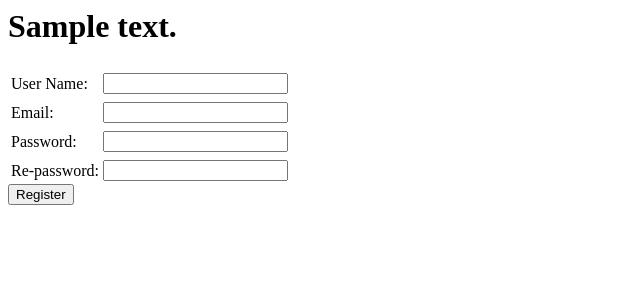
After one commit to amwoods3/WAM, a Django app: template wam/game/templates/game/register.html in a window 1280 px wide. The commit adds this page. Shown: the top 300 px of the page, without its empty margins (0-640 px from the left). Run offline with Django 3.2, Linux system fonts and the light colour scheme; tables that the repository leaves empty hold one stand-in row (values such as "Sample post"); the template is opened without the code that fills it: values that come from a table or form of the project are taken from there, most other values are stand-ins (such as "Sample title", 1, 10 or a date in 2020); parts of the project's set-up code (start-up, migrations or seed data) failed here and were passed over.

Commit message:
User registration finished.

```diff
--- a/wam/game/forms.py
+++ b/wam/game/forms.py
@@ -8,5 +8,6 @@ class UploadFileForm(forms.Form):
 
 class RegisterUser(forms.Form):
     user_name = forms.CharField(max_length=50)
-    password = forms.CharField(max_length=50)
-    re_password = forms.CharField(max_length=50)
+    email = forms.EmailField(max_length=100)
+    password = forms.CharField(max_length=50, widget=forms.PasswordInput)
+    re_password = forms.CharField(max_length=50, widget=forms.PasswordInput)
--- a/wam/game/models.py
+++ b/wam/game/models.py
@@ -11,3 +11,8 @@ class Game(models.Model):
     is_player1_turn = models.BooleanField(default=True)
     player1_ai = models.FilePathField(path="/scripts", match="*.py", recursive=True)
     player2_ai = models.FilePathField(path="/scripts", match="*.py", recursive=True)
+
+class UserLogin(models.Model):
+    user_name = models.CharField(max_length=100)
+    password = models.CharField(max_length=100)
+    email = models.CharField(max_length=100)
--- /dev/null
+++ b/wam/game/templates/game/register.html
@@ -0,0 +1,30 @@
+<h1>{{ question.question_text }}</h1>
+
+{% if error_message %}<p><strong>{{ error_message }}</strong></p>{% endif %}
+
+<form action="/game/registration/" method="post">
+{% csrf_token %}
+<table border='0'>
+<div class="fieldWrapper"><tr><td>
+        {{ form.user_name.errors }}</td><td></td></tr><tr><td>
+        <label for="id_user_name">User Name:</label></td><td>
+        {{ form.user_name }}</td></tr>
+    </div>
+    <div class="fieldWrapper"><tr><td>
+        {{ form.email.errors }}</td><td></td><tr><td>
+        <label for="id_email">Email:</label></td><td>
+        {{ form.email }}</td></tr>
+    </div>
+    <div class="fieldWrapper"><tr><td>
+        {{ form.password.errors }}</td><td></td><tr><td>
+        <label for="id_password">Password:</label></td><td>
+        {{ form.password }}</td></tr>
+    </div>
+    <div class="fieldWrapper"><tr><td>
+        {{ form.re_password.errors }}</td><td></td><tr><td>
+        <label for="id_re_password">Re-password:</label></td><td>
+        {{ form.re_password }}</td></tr>
+    </div>
+</table>
+<input type="submit" value="Register" />
+</form>
--- a/wam/game/templates/game/upload.html
+++ b/wam/game/templates/game/upload.html
@@ -1,7 +1,8 @@
+{% if error_message %}<p><strong>{{ error_message }}</strong></p>{% endif %}
 <form enctype="multipart/form-data" method="post" action="/game/upload/">
    {% csrf_token %}
    <table>
-       {{form.as_table}}
+       {{ form.as_table }}
     </table>
-    <input type="submit" value="Upload" id="Save"/>
+    <input type="submit" value="Upload"/>
 </form>
--- a/wam/game/urls.py
+++ b/wam/game/urls.py
@@ -6,5 +6,7 @@ urlpatterns = patterns('',
     url(r'^$', views.index, name='index'),
     url(r'^upload/$', views.upload_file, name='upload'),
     url(r'^successful_upload/$', views.successful_upload, name='successful_upload'),
-    url(r'^play/$', views.play, name='play')
+    url(r'^play/$', views.play, name='play'),
+    url(r'^registration/$', views.register, name='register'),
+    url(r'^successful_registeration/$', views.successful_registeration, name='successful_registeration')
 )
```
Also changed, not shown: wam/game/views.py (+35 -2 lines), wam/db.sqlite3, wam/game/migrations/0002_userlogin.py (added), wam/game/migrations/0003_userlogin_email.py (added), 6 other files.
